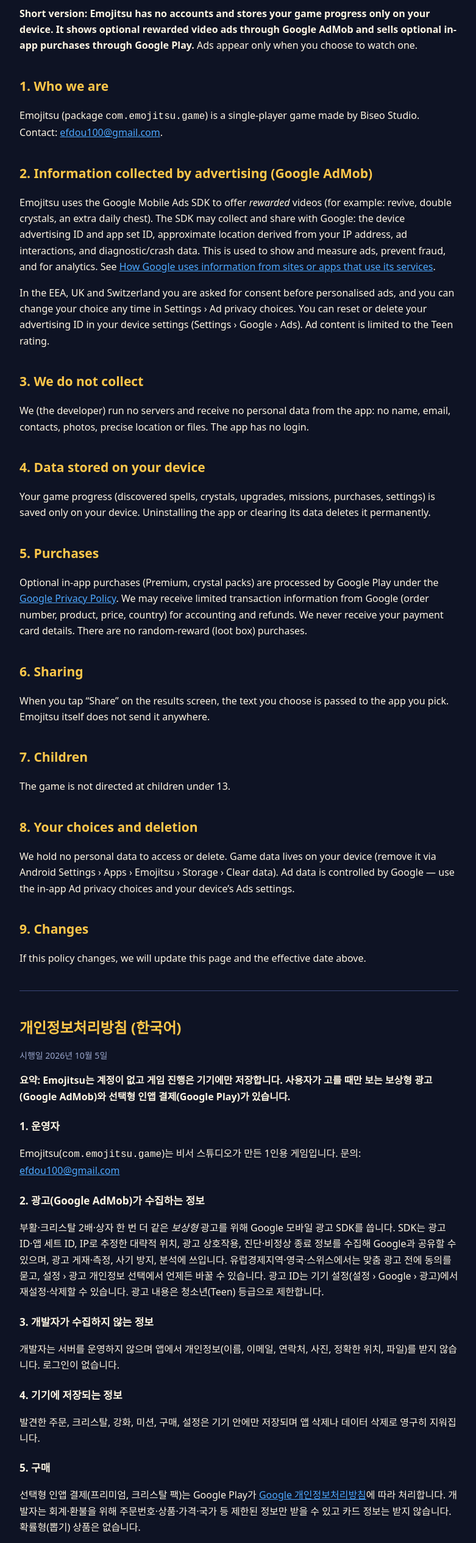
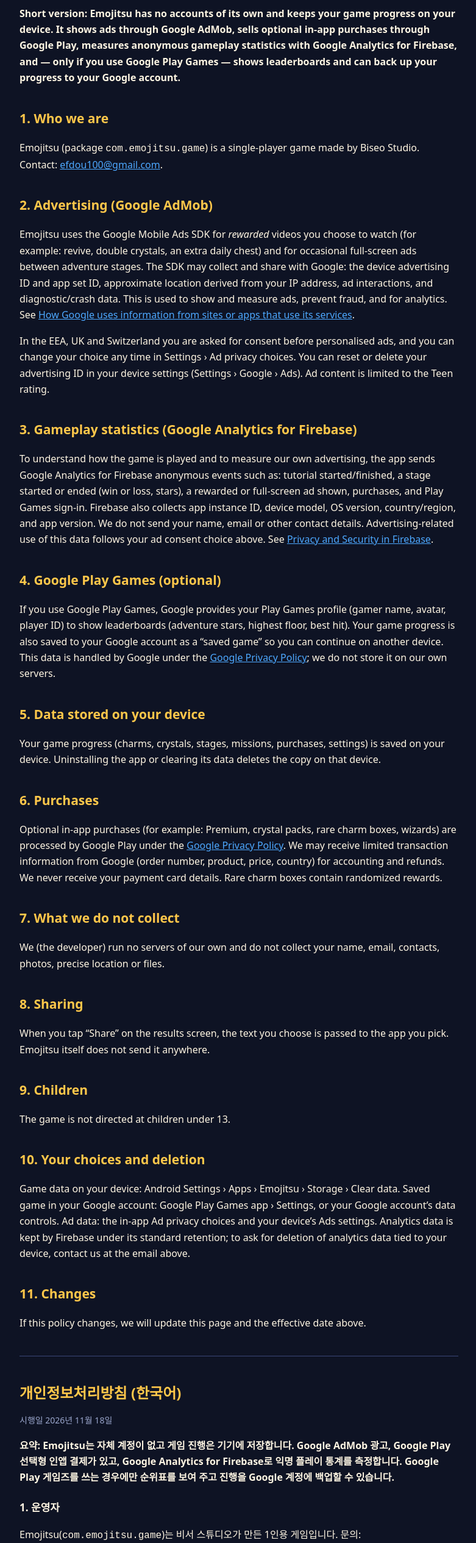
Before and after one commit to efdou100/emojitsu, a plain HTML site: page privacy.html in a window 1280 px wide. Shown: the part 118-2648 px from the top of the page at 61% size, without its empty margins (248-1029 px from the left). Drawn offline with Linux system fonts and the light colour scheme.

Commit message:
Privacy policy: interstitial ads, Firebase Analytics, Play Games leaderboards and saved games, randomized boxes

```diff
--- a/privacy.html
+++ b/privacy.html
@@ -20,60 +20,70 @@
 </head>
 <body>
 <main>
-<header><img src="icon.png" alt=""><div><h1>Emojitsu</h1><div class="muted">Privacy Policy · Effective October 5, 2026</div></div></header>
+<header><img src="icon.png" alt=""><div><h1>Emojitsu</h1><div class="muted">Privacy Policy · Effective November 18, 2026</div></div></header>
 
-<p><strong>Short version: Emojitsu has no accounts and stores your game progress only on your device. It shows optional rewarded video ads through Google AdMob and sells optional in-app purchases through Google Play.</strong> Ads appear only when you choose to watch one.</p>
+<p><strong>Short version: Emojitsu has no accounts of its own and keeps your game progress on your device. It shows ads through Google AdMob, sells optional in-app purchases through Google Play, measures anonymous gameplay statistics with Google Analytics for Firebase, and — only if you use Google Play Games — shows leaderboards and can back up your progress to your Google account.</strong></p>
 
 <h2>1. Who we are</h2>
 <p>Emojitsu (package <code>com.emojitsu.game</code>) is a single-player game made by Biseo Studio. Contact: <a href="mailto:efdou100@gmail.com">efdou100@gmail.com</a>.</p>
 
-<h2>2. Information collected by advertising (Google AdMob)</h2>
-<p>Emojitsu uses the Google Mobile Ads SDK to offer <em>rewarded</em> videos (for example: revive, double crystals, an extra daily chest). The SDK may collect and share with Google: the device advertising ID and app set ID, approximate location derived from your IP address, ad interactions, and diagnostic/crash data. This is used to show and measure ads, prevent fraud, and for analytics. See <a href="https://policies.google.com/technologies/partner-sites">How Google uses information from sites or apps that use its services</a>.</p>
+<h2>2. Advertising (Google AdMob)</h2>
+<p>Emojitsu uses the Google Mobile Ads SDK for <em>rewarded</em> videos you choose to watch (for example: revive, double crystals, an extra daily chest) and for occasional full-screen ads between adventure stages. The SDK may collect and share with Google: the device advertising ID and app set ID, approximate location derived from your IP address, ad interactions, and diagnostic/crash data. This is used to show and measure ads, prevent fraud, and for analytics. See <a href="https://policies.google.com/technologies/partner-sites">How Google uses information from sites or apps that use its services</a>.</p>
 <p>In the EEA, UK and Switzerland you are asked for consent before personalised ads, and you can change your choice any time in Settings › Ad privacy choices. You can reset or delete your advertising ID in your device settings (Settings › Google › Ads). Ad content is limited to the Teen rating.</p>
 
-<h2>3. We do not collect</h2>
-<p>We (the developer) run no servers and receive no personal data from the app: no name, email, contacts, photos, precise location or files. The app has no login.</p>
+<h2>3. Gameplay statistics (Google Analytics for Firebase)</h2>
+<p>To understand how the game is played and to measure our own advertising, the app sends Google Analytics for Firebase anonymous events such as: tutorial started/finished, a stage started or ended (win or loss, stars), a rewarded or full-screen ad shown, purchases, and Play Games sign-in. Firebase also collects app instance ID, device model, OS version, country/region, and app version. We do not send your name, email or other contact details. Advertising-related use of this data follows your ad consent choice above. See <a href="https://firebase.google.com/support/privacy">Privacy and Security in Firebase</a>.</p>
 
-<h2>4. Data stored on your device</h2>
-<p>Your game progress (discovered spells, crystals, upgrades, missions, purchases, settings) is saved only on your device. Uninstalling the app or clearing its data deletes it permanently.</p>
+<h2>4. Google Play Games (optional)</h2>
+<p>If you use Google Play Games, Google provides your Play Games profile (gamer name, avatar, player ID) to show leaderboards (adventure stars, highest floor, best hit). Your game progress is also saved to your Google account as a “saved game” so you can continue on another device. This data is handled by Google under the <a href="https://policies.google.com/privacy">Google Privacy Policy</a>; we do not store it on our own servers.</p>
 
-<h2>5. Purchases</h2>
-<p>Optional in-app purchases (Premium, crystal packs) are processed by Google Play under the <a href="https://policies.google.com/privacy">Google Privacy Policy</a>. We may receive limited transaction information from Google (order number, product, price, country) for accounting and refunds. We never receive your payment card details. There are no random-reward (loot box) purchases.</p>
+<h2>5. Data stored on your device</h2>
+<p>Your game progress (charms, crystals, stages, missions, purchases, settings) is saved on your device. Uninstalling the app or clearing its data deletes the copy on that device.</p>
 
-<h2>6. Sharing</h2>
+<h2>6. Purchases</h2>
+<p>Optional in-app purchases (for example: Premium, crystal packs, rare charm boxes, wizards) are processed by Google Play under the <a href="https://policies.google.com/privacy">Google Privacy Policy</a>. We may receive limited transaction information from Google (order number, product, price, country) for accounting and refunds. We never receive your payment card details. Rare charm boxes contain randomized rewards.</p>
+
+<h2>7. What we do not collect</h2>
+<p>We (the developer) run no servers of our own and do not collect your name, email, contacts, photos, precise location or files.</p>
+
+<h2>8. Sharing</h2>
 <p>When you tap “Share” on the results screen, the text you choose is passed to the app you pick. Emojitsu itself does not send it anywhere.</p>
 
-<h2>7. Children</h2>
+<h2>9. Children</h2>
 <p>The game is not directed at children under 13.</p>
 
-<h2>8. Your choices and deletion</h2>
-<p>We hold no personal data to access or delete. Game data lives on your device (remove it via Android Settings › Apps › Emojitsu › Storage › Clear data). Ad data is controlled by Google — use the in-app Ad privacy choices and your device’s Ads settings.</p>
+<h2>10. Your choices and deletion</h2>
+<p>Game data on your device: Android Settings › Apps › Emojitsu › Storage › Clear data. Saved game in your Google account: Google Play Games app › Settings, or your Google account’s data controls. Ad data: the in-app Ad privacy choices and your device’s Ads settings. Analytics data is kept by Firebase under its standard retention; to ask for deletion of analytics data tied to your device, contact us at the email above.</p>
 
-<h2>9. Changes</h2>
+<h2>11. Changes</h2>
 <p>If this policy changes, we will update this page and the effective date above.</p>
 
 <hr>
 
 <h1 style="font-size:24px">개인정보처리방침 (한국어)</h1>
-<p class="muted">시행일 2026년 10월 5일</p>
-<p><strong>요약: Emojitsu는 계정이 없고 게임 진행은 기기에만 저장합니다. 사용자가 고를 때만 보는 보상형 광고(Google AdMob)와 선택형 인앱 결제(Google Play)가 있습니다.</strong></p>
+<p class="muted">시행일 2026년 11월 18일</p>
+<p><strong>요약: Emojitsu는 자체 계정이 없고 게임 진행은 기기에 저장합니다. Google AdMob 광고, Google Play 선택형 인앱 결제가 있고, Google Analytics for Firebase로 익명 플레이 통계를 측정합니다. Google Play 게임즈를 쓰는 경우에만 순위표를 보여 주고 진행을 Google 계정에 백업할 수 있습니다.</strong></p>
 <h3>1. 운영자</h3>
 <p>Emojitsu(<code>com.emojitsu.game</code>)는 비서 스튜디오가 만든 1인용 게임입니다. 문의: <a href="mailto:efdou100@gmail.com">efdou100@gmail.com</a></p>
-<h3>2. 광고(Google AdMob)가 수집하는 정보</h3>
-<p>부활·크리스탈 2배·상자 한 번 더 같은 <em>보상형</em> 광고를 위해 Google 모바일 광고 SDK를 씁니다. SDK는 광고 ID·앱 세트 ID, IP로 추정한 대략적 위치, 광고 상호작용, 진단·비정상 종료 정보를 수집해 Google과 공유할 수 있으며, 광고 게재·측정, 사기 방지, 분석에 쓰입니다. 유럽경제지역·영국·스위스에서는 맞춤 광고 전에 동의를 묻고, 설정 › 광고 개인정보 선택에서 언제든 바꿀 수 있습니다. 광고 ID는 기기 설정(설정 › Google › 광고)에서 재설정·삭제할 수 있습니다. 광고 내용은 청소년(Teen) 등급으로 제한합니다.</p>
-<h3>3. 개발자가 수집하지 않는 정보</h3>
-<p>개발자는 서버를 운영하지 않으며 앱에서 개인정보(이름, 이메일, 연락처, 사진, 정확한 위치, 파일)를 받지 않습니다. 로그인이 없습니다.</p>
-<h3>4. 기기에 저장되는 정보</h3>
-<p>발견한 주문, 크리스탈, 강화, 미션, 구매, 설정은 기기 안에만 저장되며 앱 삭제나 데이터 삭제로 영구히 지워집니다.</p>
-<h3>5. 구매</h3>
-<p>선택형 인앱 결제(프리미엄, 크리스탈 팩)는 Google Play가 <a href="https://policies.google.com/privacy?hl=ko">Google 개인정보처리방침</a>에 따라 처리합니다. 개발자는 회계·환불을 위해 주문번호·상품·가격·국가 등 제한된 정보만 받을 수 있고 카드 정보는 받지 않습니다. 확률형(뽑기) 상품은 없습니다.</p>
-<h3>6. 공유</h3>
+<h3>2. 광고(Google AdMob)</h3>
+<p>사용자가 골라서 보는 <em>보상형</em> 광고(부활·크리스탈 2배·상자 한 번 더 등)와, 모험 스테이지 사이에 가끔 나오는 전면 광고에 Google 모바일 광고 SDK를 씁니다. SDK는 광고 ID·앱 세트 ID, IP로 추정한 대략적 위치, 광고 상호작용, 진단·비정상 종료 정보를 수집해 Google과 공유할 수 있으며, 광고 게재·측정, 사기 방지, 분석에 쓰입니다. 유럽경제지역·영국·스위스에서는 맞춤 광고 전에 동의를 묻고, 설정 › 광고 개인정보 선택에서 언제든 바꿀 수 있습니다. 광고 ID는 기기 설정(설정 › Google › 광고)에서 재설정·삭제할 수 있습니다. 광고 내용은 청소년(Teen) 등급으로 제한합니다.</p>
+<h3>3. 플레이 통계(Google Analytics for Firebase)</h3>
+<p>게임이 어떻게 플레이되는지 알고 개발자의 광고 효과를 재기 위해, 튜토리얼 시작·완료, 스테이지 시작·끝(이김/짐, 별), 보상형·전면 광고 노출, 결제, Play 게임즈 로그인 같은 익명 이벤트를 Google Analytics for Firebase로 보냅니다. Firebase는 앱 인스턴스 ID, 기기 모델, OS 버전, 국가·지역, 앱 버전도 수집합니다. 이름·이메일 등 연락처는 보내지 않습니다. 이 데이터의 광고 관련 이용은 위 광고 동의 선택을 따릅니다. <a href="https://firebase.google.com/support/privacy">Firebase 개인정보 보호 및 보안</a>을 참고하세요.</p>
+<h3>4. Google Play 게임즈(선택)</h3>
+<p>Google Play 게임즈를 쓰면 Google이 Play 게임즈 프로필(게이머 이름, 아바타, 플레이어 ID)을 제공해 순위표(모험 별, 최고 층, 최고 한 방)를 보여 줍니다. 다른 기기에서 이어 하도록 게임 진행을 Google 계정의 «저장된 게임»에 저장합니다. 이 데이터는 <a href="https://policies.google.com/privacy?hl=ko">Google 개인정보처리방침</a>에 따라 Google이 처리하며, 개발자 서버에는 저장하지 않습니다.</p>
+<h3>5. 기기에 저장되는 정보</h3>
+<p>부적, 크리스탈, 스테이지, 미션, 구매, 설정 등 게임 진행은 기기에 저장되며, 앱 삭제나 데이터 삭제로 그 기기의 사본이 지워집니다.</p>
+<h3>6. 구매</h3>
+<p>선택형 인앱 결제(프리미엄, 크리스탈 팩, 희귀 부적 상자, 마법사 등)는 Google Play가 <a href="https://policies.google.com/privacy?hl=ko">Google 개인정보처리방침</a>에 따라 처리합니다. 개발자는 회계·환불을 위해 주문번호·상품·가격·국가 등 제한된 정보만 받을 수 있고 카드 정보는 받지 않습니다. 희귀 부적 상자는 무작위 보상(확률형) 상품입니다.</p>
+<h3>7. 개발자가 수집하지 않는 정보</h3>
+<p>개발자는 자체 서버를 운영하지 않으며 이름, 이메일, 연락처, 사진, 정확한 위치, 파일을 수집하지 않습니다.</p>
+<h3>8. 공유</h3>
 <p>결과 화면의 «공유»는 사용자가 고른 앱으로 문구를 넘길 뿐 Emojitsu가 직접 보내지 않습니다.</p>
-<h3>7. 아동</h3>
+<h3>9. 아동</h3>
 <p>13세 미만 아동을 대상으로 하지 않습니다.</p>
-<h3>8. 선택과 삭제</h3>
-<p>개발자가 보유한 개인정보가 없습니다. 게임 데이터는 설정 › 앱 › Emojitsu › 저장공간 › 데이터 삭제로, 광고 데이터는 앱 안 «광고 개인정보 선택»과 기기 광고 설정으로 관리하세요.</p>
-<h3>9. 변경</h3>
+<h3>10. 선택과 삭제</h3>
+<p>기기의 게임 데이터는 설정 › 앱 › Emojitsu › 저장공간 › 데이터 삭제로, Google 계정의 저장된 게임은 Google Play 게임즈 앱 설정이나 Google 계정 데이터 관리에서, 광고 데이터는 앱 안 «광고 개인정보 선택»과 기기 광고 설정으로 관리하세요. 분석 데이터는 Firebase 기본 보관 기간을 따르며, 기기와 연결된 분석 데이터 삭제를 원하면 위 이메일로 문의하세요.</p>
+<h3>11. 변경</h3>
 <p>방침이 바뀌면 이 페이지와 시행일을 갱신합니다.</p>
 </main>
 </body>
```
